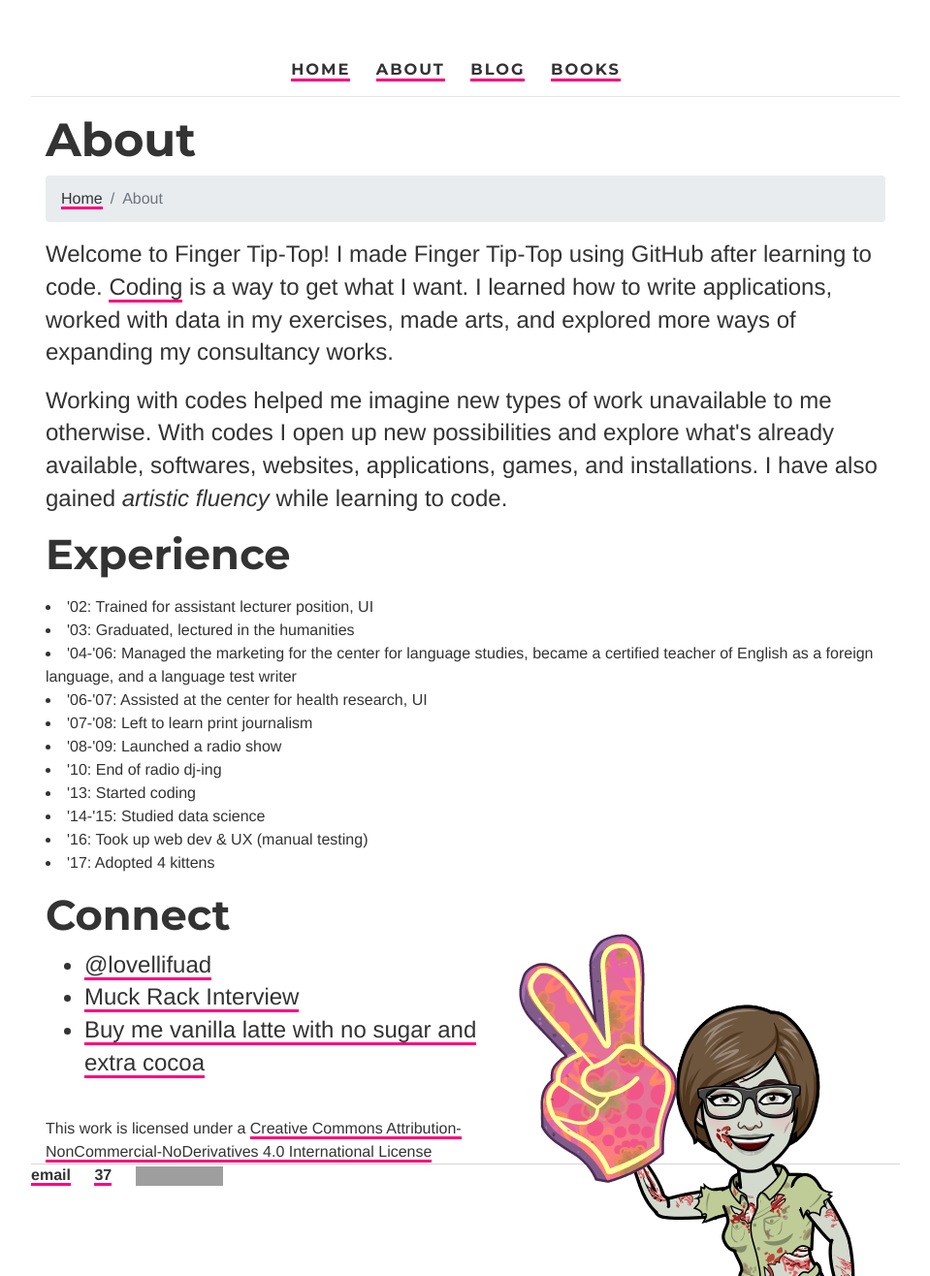
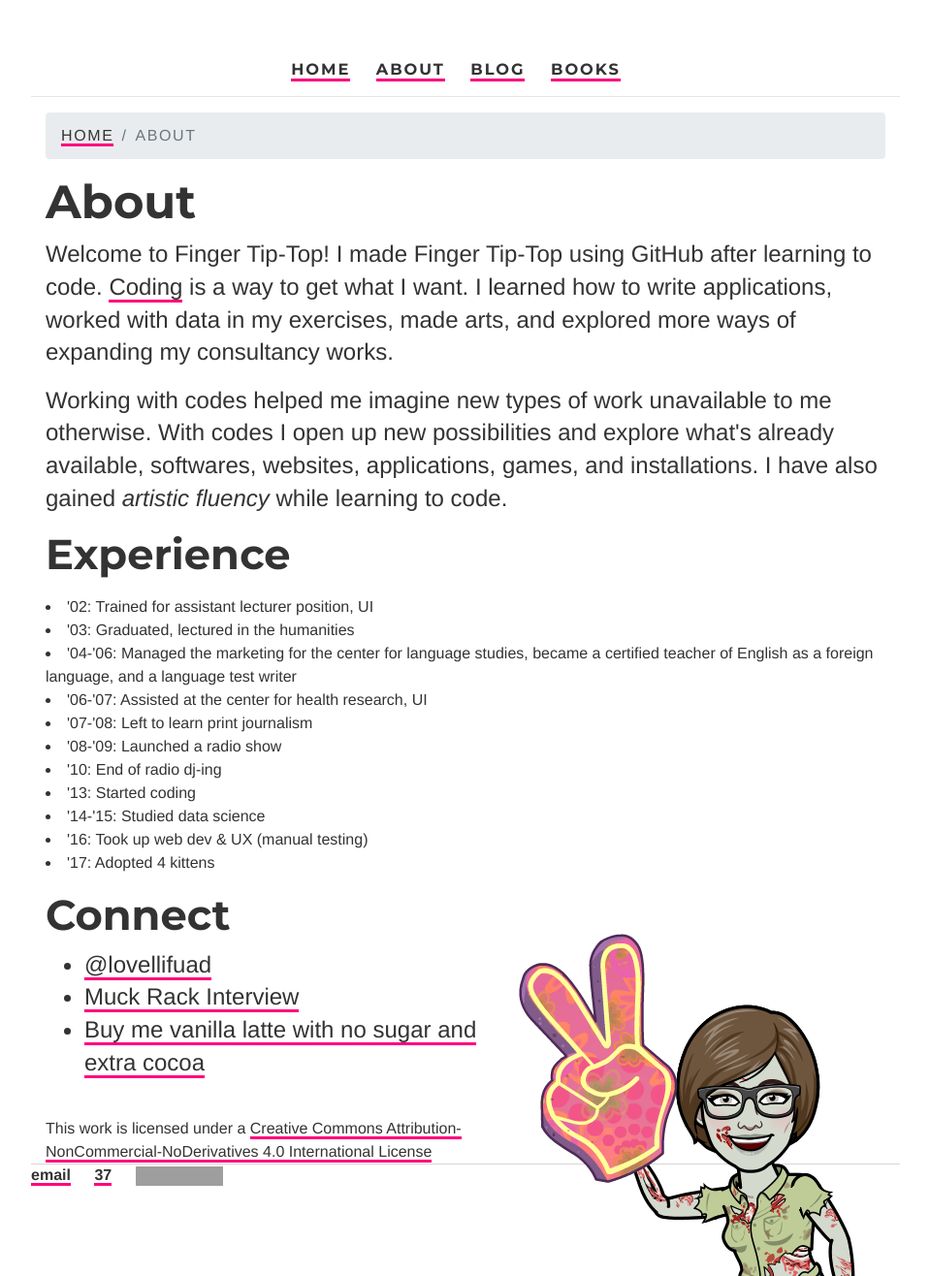
Before and after one commit to ariesti/ariesti.github.io, a Jekyll site: the page built from about/index.html, in a window 1280 px wide. Shown: the whole page at 97% size, without its empty margins (160-1119 px from the left). Built offline with Jekyll 4.4.1, drawn with Linux system fonts in a browser that asks for light colours; grey boxes are pictures that could not be loaded.

Commit message:
Update index.html

```diff
--- a/about/index.html
+++ b/about/index.html
@@ -4,12 +4,15 @@ title: About Lovelli Fuad
 tagline: Coding is a way to get what I want
 description: Some details about Finger Tip-top and why it was created
 ---
+
 		<div class="about1">
+			<nav class="crumbs">
+				<ol class="breadcrumb">
+  					<li class="breadcrumb-item"><a href="#">Home</a></li>
+  					<li class="breadcrumb-item active">About</li>
+				</ol>
+			</nav>
 			<h1>About</h1>
-					<ol class="breadcrumb">
-  						<li class="breadcrumb-item"><a href="#">Home</a></li>
-  						<li class="breadcrumb-item active">About</li>
-					</ol>
 			<p>
 			Welcome to Finger Tip-Top!
 			I made Finger Tip-Top using GitHub after learning to code.
```
